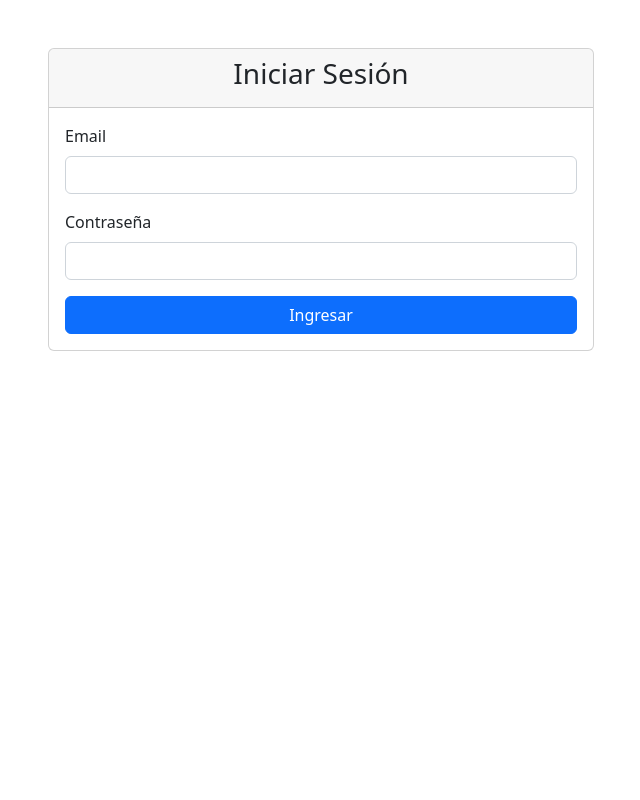
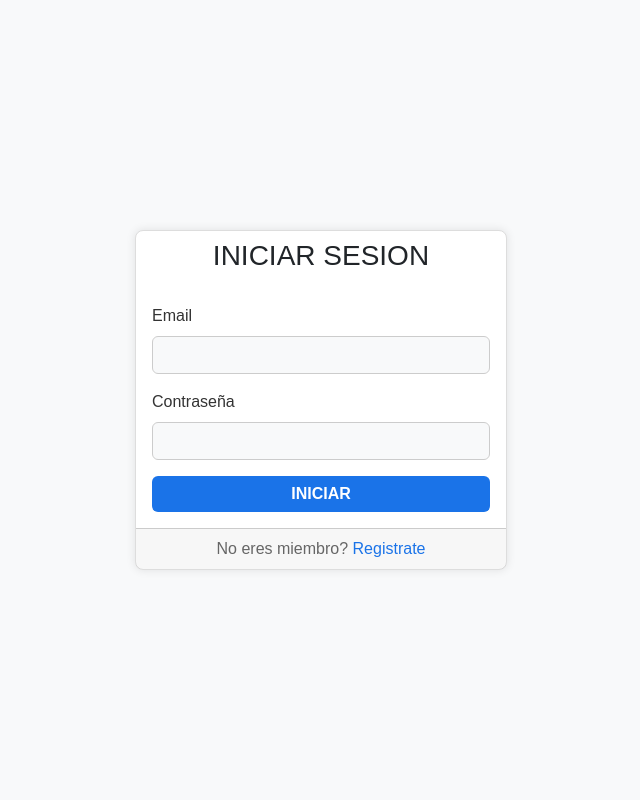
Before and after one commit to TordiThor11/trabajoFinalProyecto, a CodeIgniter 4 app: the page made by app/Views/view_login.php in a window 1280 px wide. Shown: the whole page, without its empty margins (319-959 px from the left). Run offline with PHP 8.4 and a stand-in for CodeIgniter, Linux system fonts and the light colour scheme; the template is opened without the code that fills it, so the values that code supplies are empty; some libraries are stand-ins or nearby versions.

Commit message:
Creacion del login-falta configurar con el home y generar la clase de registrar

```diff
--- a/app/Views/view_login.php
+++ b/app/Views/view_login.php
@@ -1,16 +1,78 @@
 <!DOCTYPE html>
-<html>
+<html lang="en">
 <head>
+    <meta charset="UTF-8">
+    <meta name="viewport" content="width=device-width, initial-scale=1.0">
     <title>Login - Crowdfunding</title>
     <link rel="stylesheet" href="https://cdn.jsdelivr.net/npm/bootstrap@5.2.3/dist/css/bootstrap.min.css">
+    <style>
+        body {
+            background-color: #f8f9fa;
+            color: #333;
+            font-family: Arial, sans-serif;
+        }
+        .container {
+            display: flex;
+            justify-content: center;
+            align-items: center;
+            height: 100vh;
+        }
+        .card {
+            background-color: #fff;
+            border: 1px solid #ddd;
+            border-radius: 8px;
+            box-shadow: 0px 0px 10px rgba(0, 0, 0, 0.1);
+        }
+        .card-header {
+            background-color: transparent;
+            border-bottom: none;
+            text-align: center;
+        }
+        .form-control {
+            background-color: #f8f9fa;
+            color: #333;
+            border: 1px solid #ccc;
+        }
+        .form-control:focus {
+            background-color: #f8f9fa;
+            color: #333;
+            border-color: #1a73e8;
+            box-shadow: none;
+        }
+        .btn-primary {
+            background-color: #1a73e8;
+            border: none;
+            font-weight: bold;
+        }
+        .btn-primary:hover {
+            background-color: #155bb5;
+        }
+        .card-footer {
+            text-align: center;
+            color: #666;
+        }
+        .card-footer a {
+            color: #1a73e8;
+            text-decoration: none;
+        }
+        .card-footer a:hover {
+            text-decoration: underline;
+        }
+        .checkbox-label {
+            display: flex;
+            align-items: center;
+        }
+        .checkbox-label input {
+            margin-right: 5px;
+        }
+    </style>
 </head>
 <body>
-    <div class="container mt-5">
-        <div class="row justify-content-center">
-            <div class="col-md-6">
+    <div class="container">
+        <div class="col-md-4">
             <div class="card">
                 <div class="card-header">
-                        <h3 class="text-center">Iniciar Sesión</h3>
+                    <h3 class="text-dark">INICIAR SESION</h3>
                 </div>
                 <div class="card-body">
                     <?php if (session()->getFlashdata('error')) : ?>
@@ -19,7 +81,7 @@
                         </div>
                     <?php endif; ?>
 
-                        <form action="<?= base_url('login') ?>" method="post">
+                    <form id="loginForm" action="<?= base_url('login') ?>" method="post">
                         <div class="mb-3">
                             <label for="mail" class="form-label">Email</label>
                             <input type="email" class="form-control" id="mail" name="mail" required>
@@ -28,12 +90,21 @@
                             <label for="contrasenia" class="form-label">Contraseña</label>
                             <input type="password" class="form-control" id="contrasenia" name="contrasenia" required>
                         </div>
-                            <button type="submit" class="btn btn-primary w-100">Ingresar</button>
+
+                        <button type="button" class="btn btn-primary w-100" onclick="showAlert()">INICIAR</button>
                     </form>
+                </div>
+                <div class="card-footer">
+                    <span>No eres miembro? <a href="#">Registrate</a></span>
                 </div>
             </div>
         </div>
     </div>
-    </div>
+
+    <script>
+        function showAlert() {
+            alert("localhost: funcionalidad en proceso");
+        }
+    </script>
 </body>
 </html>
```
Also changed, not shown: app/Controllers/LoginController.php (+8 -8 lines). Lines whose indentation alone changed are shown as unchanged.
